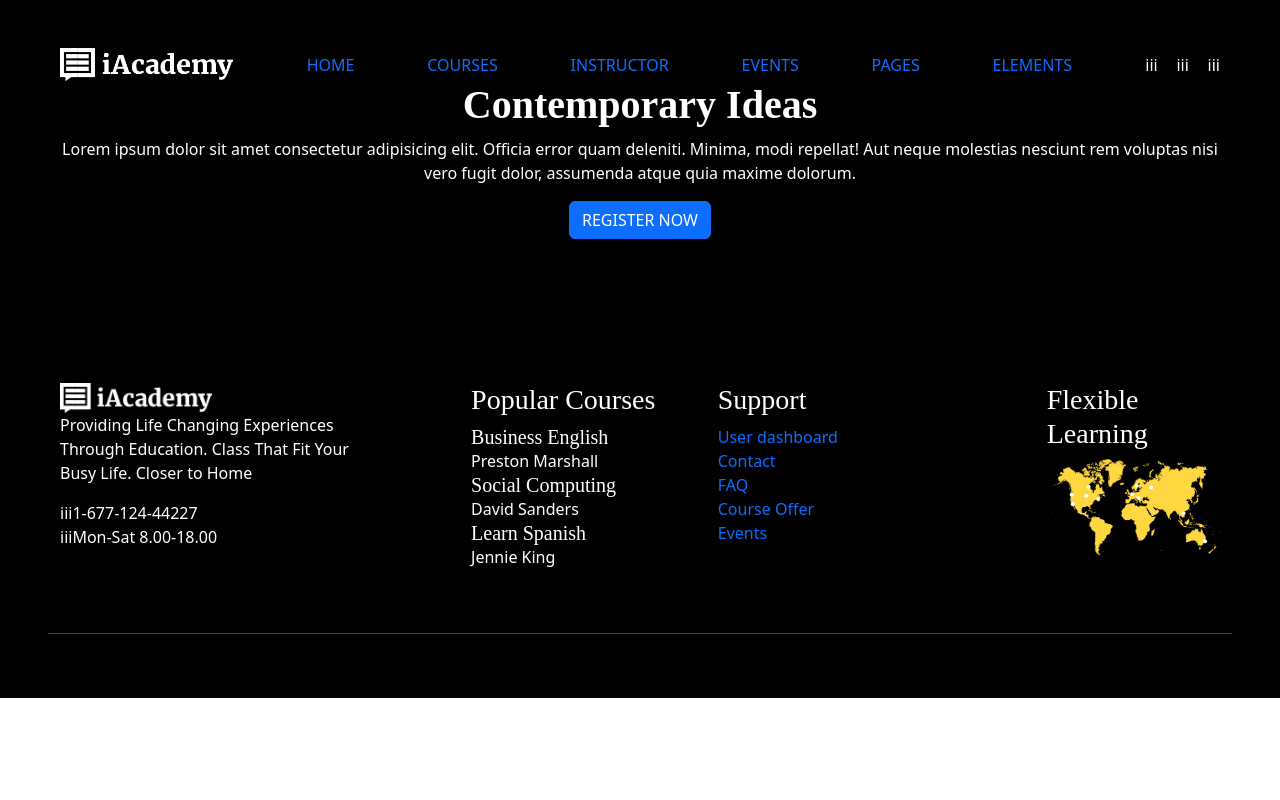
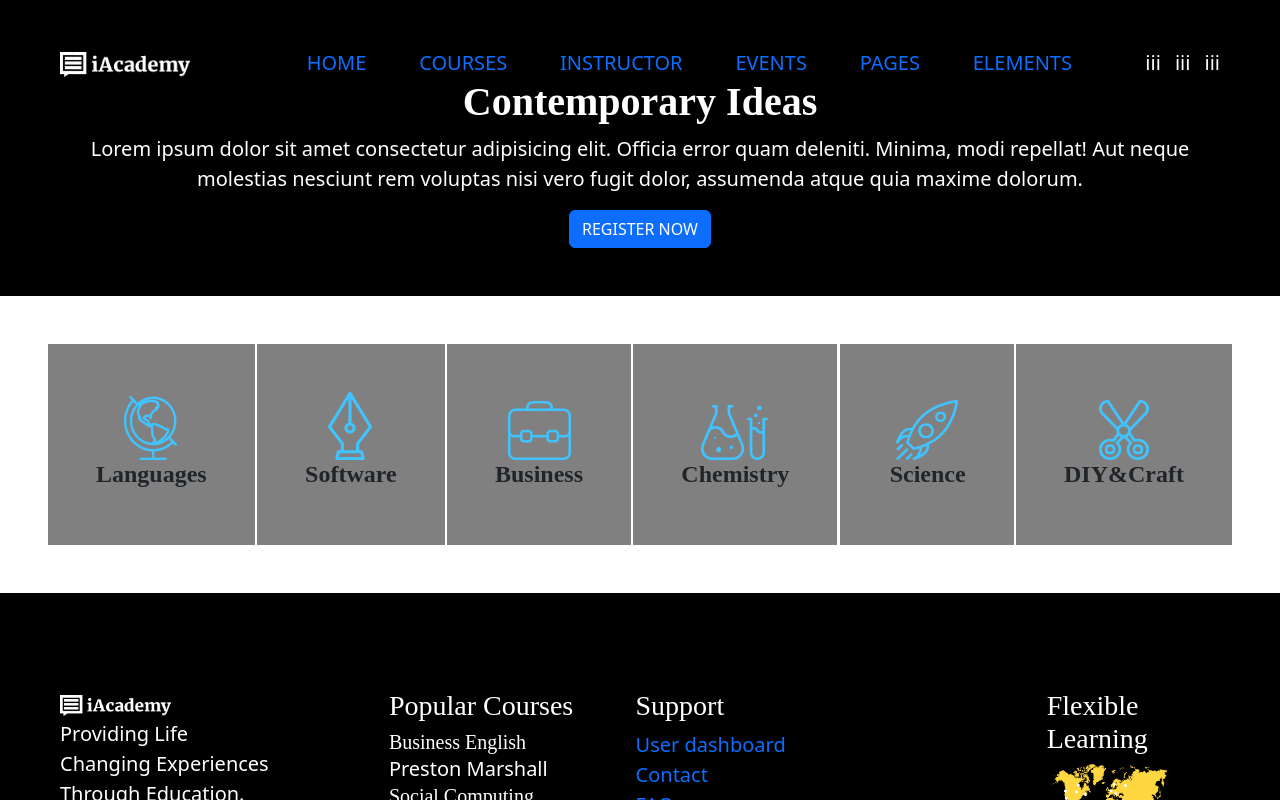
Before and after one commit to AnielloPiscopo/proj-html-vuejs, a Vue app: page / in a window 1280 px wide. Shown: the top 800 px of the page. Built offline with nearby package versions, Linux system fonts and the light colour scheme.

Commit message:
Modified the general font size and added the content to the MainIconsContainer component

```diff
--- a/src/components/footer/FooterUpperPart.vue
+++ b/src/components/footer/FooterUpperPart.vue
@@ -38,7 +38,7 @@ export default {
         <div class="row justify-content-between">
             <div class="col-10">
                 <div class="row">
-                    <div class="col-4">
+                    <div class="col-3">
                         <div class="my_logo-container">
                             <img src="../../assets/img/logo-light.png" alt="" class="w-50">
                         </div>
@@ -83,7 +83,7 @@ export default {
             <div class="col-2">
                 <h3 class="my_font-serif">Flexible Learning</h3>
                 <div class="my_img-container">
-                    <img src="../../assets/img/footer-img-1.png" alt="" class="w-100">
+                    <img src="../../assets/img/footer-img-1.png" alt="" class="w-75">
                 </div>
             </div>
         </div>
--- a/src/components/header/HeaderNav.vue
+++ b/src/components/header/HeaderNav.vue
@@ -23,7 +23,7 @@ export default {
         <div class="row align-items-center justify-content-between">
             <div class="col-2">
                 <a class="my_logo-container">
-                    <img src="../../assets/img/logo-light.png" alt="Logo" class="w-100">
+                    <img src="../../assets/img/logo-light.png" alt="Logo" class="w-75">
                 </a>
             </div>
 
--- a/src/components/main/AppMain.vue
+++ b/src/components/main/AppMain.vue
@@ -1,12 +1,19 @@
 <script>
+import MainIconsContainer from './MainIconsContainer.vue';
+
 export default {
     name: 'AppMain',
+    components: {
+        MainIconsContainer,
+    }
 }
 </script>
 
 
 <template>
-    <main></main>
+    <main>
+        <MainIconsContainer />
+    </main>
 </template>
 
 
--- a/src/components/main/MainIconsContainer.vue
+++ b/src/components/main/MainIconsContainer.vue
@@ -0,0 +1,41 @@
+<script>
+import { store } from '../../store';
+
+export default {
+    name: 'MainIconsContainer',
+
+    data() {
+        return {
+            store,
+            iconsImgExtension: '.png',
+            iconsImgPath: 'h5-custom-icon-',
+            numberOfIcons: 6,
+            argumentsList: [
+                'Languages',
+                'Software',
+                'Business',
+                'Chemistry',
+                'Science',
+                `DIY&Craft`,
+            ]
+        }
+    }
+}
+</script>
+
+<template>
+    <div class="my_icons-container d-flex justify-content-between p-5">
+        <div class="my_icon-container p-5 d-flex flex-column align-items-center" v-for="icon, index in numberOfIcons"
+            :key="index">
+            <div class="my_img-container">
+                <img :src="store.getImgPath(iconsImgPath + (index + 1) + iconsImgExtension)" alt="" class="w-100">
+            </div>
+
+            <h4 class="my_font-serif align-self-end fw-bold">{{ argumentsList[index] }}</h4>
+        </div>
+    </div>
+</template>
+
+<style lang="scss">
+
+</style>
--- /dev/null
+++ b/src/store.js
@@ -0,0 +1,11 @@
+import { reactive } from 'vue'
+
+export const store = reactive({
+    moviesList: [],
+    tvSeriesList: [],
+    notFoundImgPath: "https://lets-be-smart.eu/data/img/shoppro/no.png",
+
+    getImgPath(imgPath) {
+        return new URL('./assets/img/' + imgPath, import.meta.url).href
+    },
+})
--- a/src/styles/general.scss
+++ b/src/styles/general.scss
@@ -1,3 +1,7 @@
+body {
+    font-size: 20px;
+}
+
 .my_btn:focus,
 .my_input:focus {
     box-shadow: none;
--- a/src/styles/momentaneal-styles.css
+++ b/src/styles/momentaneal-styles.css
@@ -7,3 +7,7 @@ footer{
 footer .col{
     background-color: blue;
 }
+
+main .my_icons-container .my_icon-container{
+    background-color: grey;
+}
```
